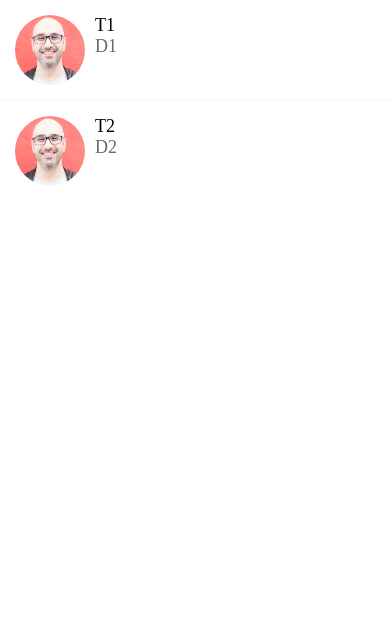
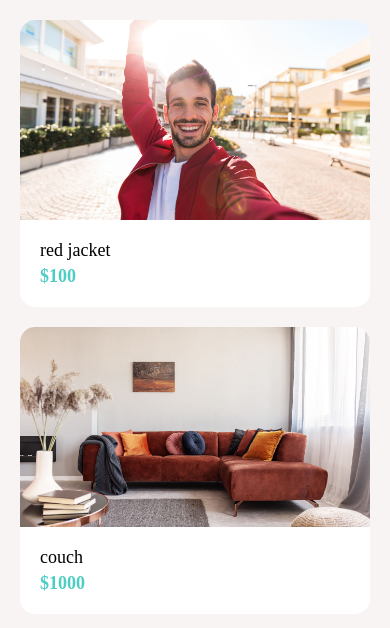
Before and after one commit to garethtflynn/doneWithIt, a React Native app: screen / in a window 390 px wide. Shown: the top 628 px of the page. Built offline with nearby package versions, Linux system fonts and the light colour scheme.

Commit message:
account & listings screen added

```diff
--- a/App.js
+++ b/App.js
@@ -5,9 +5,14 @@
 import AppCard from "./app/components/AppCard";
 import ListingDetailsScreen from "./app/screens/ListingDetailsScreen";
 import MessagesScreen from "./app/screens/MessagesScreen";
+import AccountScreen from "./app/screens/AccountScreen";
+import Screen from "./app/components/Screen";
+import Icon from "./app/components/Icon";
+import ListItem from "./app/components/ListItem";
+import ListingsScreen from "./app/screens/ListingsScreen";
 
 export default function App() {
   return (
-      <MessagesScreen />
+    <ListingsScreen/>
   );
 }
--- /dev/null
+++ b/app/components/Icon.js
@@ -0,0 +1,24 @@
+import React from "react";
+import { View } from "react-native";
+
+import { MaterialCommunityIcons } from "@expo/vector-icons";
+
+function Icon({
+  name,
+  size = 40,
+  backgroundColor = "#000",
+  iconColor = "#fff",
+}) {
+  return (
+    <View style={{
+        width: size,
+        height: size,
+        borderRadius: size / 2,
+        backgroundColor,
+        justifyContent: "center",
+        alignItems: "center"
+    }}><MaterialCommunityIcons name={name} color={iconColor} size={size * 0.5} /></View>
+  );
+}
+
+export default Icon;
--- a/app/components/ListItem.js
+++ b/app/components/ListItem.js
@@ -1,20 +1,27 @@
-import React from 'react';
-import { View, Image, StyleSheet, TouchableHighlight } from 'react-native';
-import Swipeable from 'react-native-gesture-handler/Swipeable';
+import React from "react";
+import { View, Image, StyleSheet, TouchableHighlight } from "react-native";
+import Swipeable from "react-native-gesture-handler/Swipeable";
 
+import AppText from "./AppText";
+import colors from "../config/colors";
 
-import AppText from './AppText';
-import colors from '../config/colors'
-
-function ListItem({title, subTitle, image, onPress, renderRightActions}) {
+function ListItem({
+  title,
+  subTitle,
+  image,
+  IconComponent,
+  onPress,
+  renderRightActions,
+}) {
   return (
     <Swipeable renderRightActions={renderRightActions}>
       <TouchableHighlight underlayColor={colors.lightGrey} onPress={onPress}>
         <View style={styles.container}>
-            <Image style={styles.image} source={image} />
-            <View>
+          {IconComponent}
+          {image && <Image style={styles.image} source={image} />}
+          <View style={styles.detailsContainer}>
             <AppText style={styles.title}>{title}</AppText>
-                <AppText style={styles.subTitle}>{subTitle}</AppText>
+            {subTitle && <AppText style={styles.subTitle}>{subTitle}</AppText>}
           </View>
         </View>
       </TouchableHighlight>
@@ -24,21 +31,25 @@
 
 const styles = StyleSheet.create({
   container: {
-        flexDirection: 'row',
+    flexDirection: "row",
     padding: 15,
+    backgroundColor: colors.white
+  },
+  detailsContainer: {
+    marginLeft: 10,
+    justifyContent: "center",
   },
   image: {
     width: 70,
     height: 70,
     borderRadius: 35,
-        marginRight: 10,
   },
   subTitle: {
-        color: colors.medium
+    color: colors.medium,
   },
   title: {
-        fontWeight: 500
-    }
-})
+    fontWeight: 500,
+  },
+});
 
 export default ListItem;
--- a/app/components/Screen.js
+++ b/app/components/Screen.js
@@ -1,11 +1,12 @@
-import React from 'react';
-import { StyleSheet, SafeAreaView, Platform, StatusBar } from 'react-native';
-import Constants from 'expo-constants';
+import React from "react";
+import { StyleSheet, SafeAreaView, Platform, StatusBar, View } from "react-native";
+import Constants from "expo-constants";
 
-
-function Screen({children}) {
+function Screen({ children, style }) {
   return (
-        <SafeAreaView style={styles.screen}>{children}</SafeAreaView>
+    <SafeAreaView style={[styles.screen, style]}>
+      <View style={style}>{children}</View>
+    </SafeAreaView>
   );
 }
 
@@ -14,5 +15,5 @@
     paddingTop: Platform.OS === "android" ? StatusBar.currentHeight : 0,
     flex: 1,
   },
-})
+});
 export default Screen;
--- a/app/config/colors.js
+++ b/app/config/colors.js
@@ -6,5 +6,6 @@
     cardBackground: '#f8f4f4',
     medium: '#6e6969',
     light: "#f8f4f4",
-    danger: "#ff5252"
+    danger: "#ff5252",
+    logOut: "#ffe66d"
 }
--- /dev/null
+++ b/app/screens/AccountScreen.js
@@ -0,0 +1,65 @@
+import React from "react";
+import { StyleSheet, FlatList, View } from "react-native";
+
+import Screen from "../components/Screen";
+import colors from "../config/colors";
+import ListItem from "../components/ListItem";
+import Icon from "../components/Icon";
+import ListItemSeparator from "../components/ListItemSeparator";
+
+const menuItems = [
+  {
+    title: "my listings",
+    icon: {
+      name: "format-list-bulleted",
+      backgroundColor: colors.primary,
+    }
+  },
+  {
+    title: "my messages",
+    icon: {
+      name: "email",
+      backgroundColor: colors.secondary,
+    },
+  },
+];
+
+function AccountScreen(props) {
+  return (
+    <Screen style={styles.screen}>
+      <View style={styles.container}>
+        <ListItem
+          title="Jon Doe"
+          subTitle="jondoe@gmail.com"
+          image={require("../assets/mosh.jpg")}
+        />
+      </View>
+      <View style={styles.container}>
+        <FlatList
+          data={menuItems}
+          keyExtractor={menuItem => menuItem.title}
+          ItemSeparatorComponent={ListItemSeparator}
+          renderItem={({ item }) => <ListItem
+          title={item.title}
+          IconComponent={<Icon name={item.icon.name} backgroundColor={item.icon.backgroundColor}/>}
+        />}
+        />
+      </View>
+      <ListItem
+        title='log out'
+        IconComponent={<Icon name='logout' backgroundColor="#ffe66d"/>}
+      />
+    </Screen>
+  );
+}
+
+const styles = StyleSheet.create({
+  container: {
+    marginVertical: 20,
+  },
+  screen: {
+    backgroundColor: colors.light
+  }
+});
+
+export default AccountScreen;
--- /dev/null
+++ b/app/screens/ListingsScreen.js
@@ -0,0 +1,44 @@
+import React from "react";
+import { FlatList, StyleSheet } from "react-native";
+
+import Screen from "../components/Screen";
+import AppCard from "../components/AppCard";
+import colors from '../config/colors'
+
+const listings = [
+  {
+    id: 1,
+    title: "red jacket",
+    price: 100,
+    image: require("../assets/jacket.jpg"),
+  },
+  {
+    id: 2,
+    title: "couch",
+    price: 1000,
+    image: require("../assets/couch.jpg"),
+  },
+];
+
+function ListingsScreen(props) {
+  return (
+    <Screen style={styles.screen}>
+      <FlatList
+        data={listings}
+        keyExtractor={(listing) => listing.id.toString()}
+        renderItem={({ item }) => (
+          <AppCard title={item.title} subTitle={"$" + item.price} image={item.image} />
+        )}
+      />
+    </Screen>
+  );
+}
+
+
+const styles = StyleSheet.create({
+    screen: {
+        padding: 20,
+        backgroundColor: colors.light
+    }
+})
+export default ListingsScreen;
```
Lines whose indentation alone changed are shown as unchanged.
